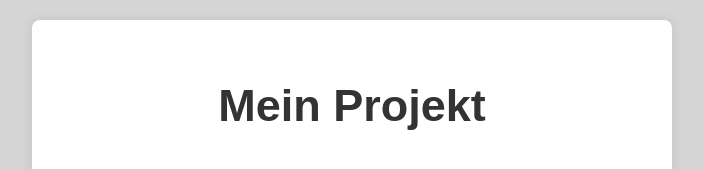
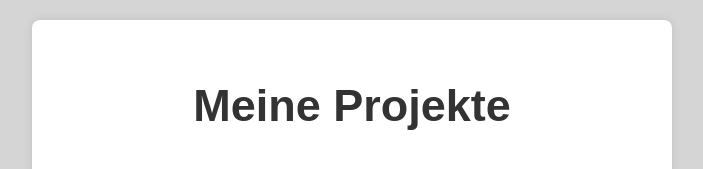
Before and after one commit to wotography/kompasskurs, a plain HTML site: page webdev/index.html in a window 1280 px wide. Shown: the top 169 px of the page, without its empty margins (288-991 px from the left). Drawn offline with Linux system fonts and the light colour scheme.

Commit message:
Update index.html

```diff
--- a/webdev/index.html
+++ b/webdev/index.html
@@ -4,7 +4,7 @@
 </head>
 <body>
   <div class="container">
-      <h1 class="center">Mein Projekt</h1>
+      <h1 class="center">Meine Projekte</h1>
       <h2 class="center">WebDev Einführung</h2>
       <p class="center">Mit liebe auf'm Land erstellt</p>
       <h3 class="center">Quiz</h3>
```
